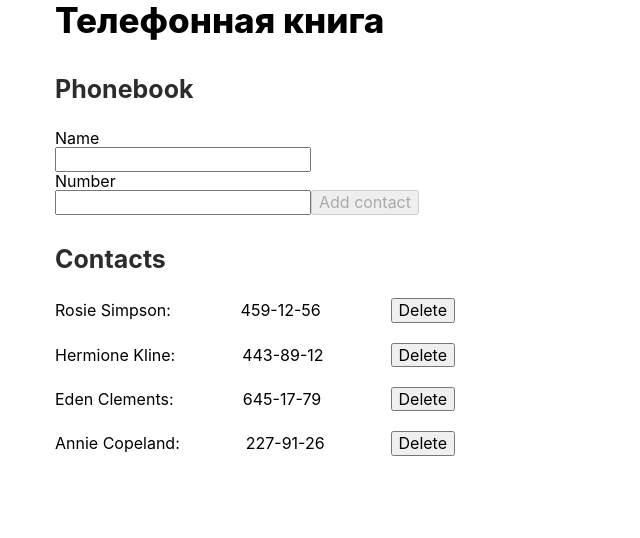
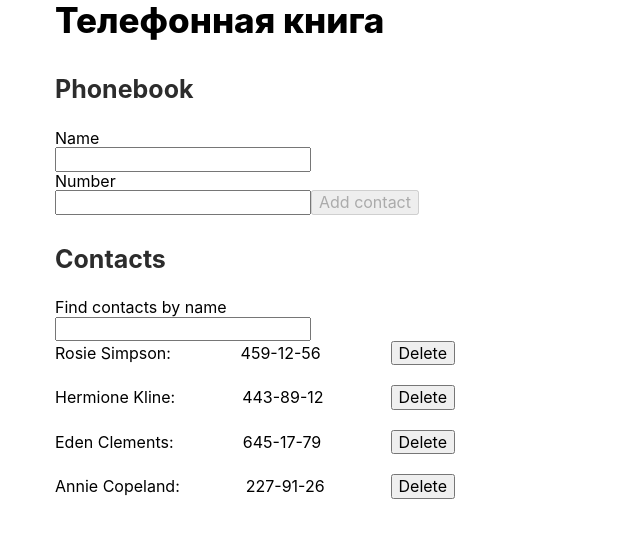
Before and after one commit to Anna-Sergeevna/goit-react-hw-02-phonebook, a React (Create React App) app: page / in a window 1280 px wide. Shown: the top 538 px of the page, without its empty margins (0-640 px from the left). Built offline with nearby package versions, Linux system fonts and the light colour scheme.

Commit message:
Добавляет Filter и Alert

```diff
--- a/src/App.js
+++ b/src/App.js
@@ -5,7 +5,7 @@ import Container from 'components/Container';
 import Section from 'components/Section';
 
 import ContactForm from 'components/ContactForm';
-// import Filter from 'components/Filter';
+import Filter from 'components/Filter';
 import ContactList from 'components/ContactList';
 
 import './App.css';
@@ -22,28 +22,50 @@ class App extends Component {
     filter: '',
   };
 
-  addContact = ({name, number}) => {
+  addContact = ({ name, number }) => {
+    const { contacts } = this.state;
     const contact = {
       id: shortid.generate(),
       name,
       number,
     };
-    this.setState(prevState => ({
-      contacts: [contact, ...prevState.contacts]
-    }))
+
+    contacts.map(contact => contact.name).includes(name)
+    ? alert(`${name} is already in contacts.`)
+    : this.setState(prevState => ({
+    contacts: [contact, ...prevState.contacts] }))
   };
 
 
+
+
+
+
+  changeFilter = e => {
+    this.setState({filter: e.currentTarget.value});
+  };
+
+  getVisibleContacts = () => {
+    const { filter, contacts } = this.state;
+    const normalizeFilter = filter.toLowerCase();
+
+    return contacts.filter(contact =>
+      contact.name.toLowerCase().includes(normalizeFilter),
+    );
+  };
+
   deleteContact = contactId => {
-  this.setState(prevState => ({
-    contacts: prevState.contacts.filter(contact => contact.id !== contactId)
-  }))
+    this.setState(prevState => ({
+      contacts: prevState.contacts.filter(contact => contact.id !== contactId)
+    }));
 };
 
   render() {
-    const { contacts } = this.state;
+    const { filter } = this.state;
     const addContact = this.addContact;
-    const onDeleteContact = this.deleteContact
+    const changeFilter = this.changeFilter;
+    const visibleContacts = this.getVisibleContacts();
+    const onDeleteContact = this.deleteContact;
 
   return (
     <Container title="Телефонная книга">
@@ -51,8 +73,8 @@ class App extends Component {
         <ContactForm onSubmit={addContact}/>
       </Section>
       <Section title="Contacts">
-        {/* <Filter/> */}
-        <ContactList contacts={contacts} onDeleteContact={onDeleteContact}/>
+        <Filter value={filter} onChange={changeFilter}/>
+        <ContactList contacts={visibleContacts} onDeleteContact={onDeleteContact}/>
       </Section>
     </Container>
   );
--- a/src/components/Filter/Filter.jsx
+++ b/src/components/Filter/Filter.jsx
@@ -1,2 +1,23 @@
-// import PropTypes from 'prop-types';
-// import s from './Filter.module.css';
+import PropTypes from 'prop-types';
+import s from './Filter.module.css';
+
+const Filter = ({ value, onChange }) => (
+  <label className={s.filter}>
+    <p>Find contacts by name</p>
+    <input
+      type="text"
+      pattern="^[a-zA-Zа-яА-Я]+(([' -][a-zA-Zа-яА-Я ])?[a-zA-Zа-яА-Я]*)*$"
+      title="Имя может состоять только из букв, апострофа, тире и пробелов. Например Adrian, Jacob Mercer, Charles de Batz de Castelmore d'Artagnan и т. п."
+      required
+      value={value}
+      onChange={onChange}
+    />
+  </label>
+);
+
+Filter.propTypes = {
+  value: PropTypes.string.isRequired,
+  onChange: PropTypes.func.isRequired,
+};
+
+export default Filter;
```
Also changed, not shown: 15 other files (tests, documents, lock files or other folders).
